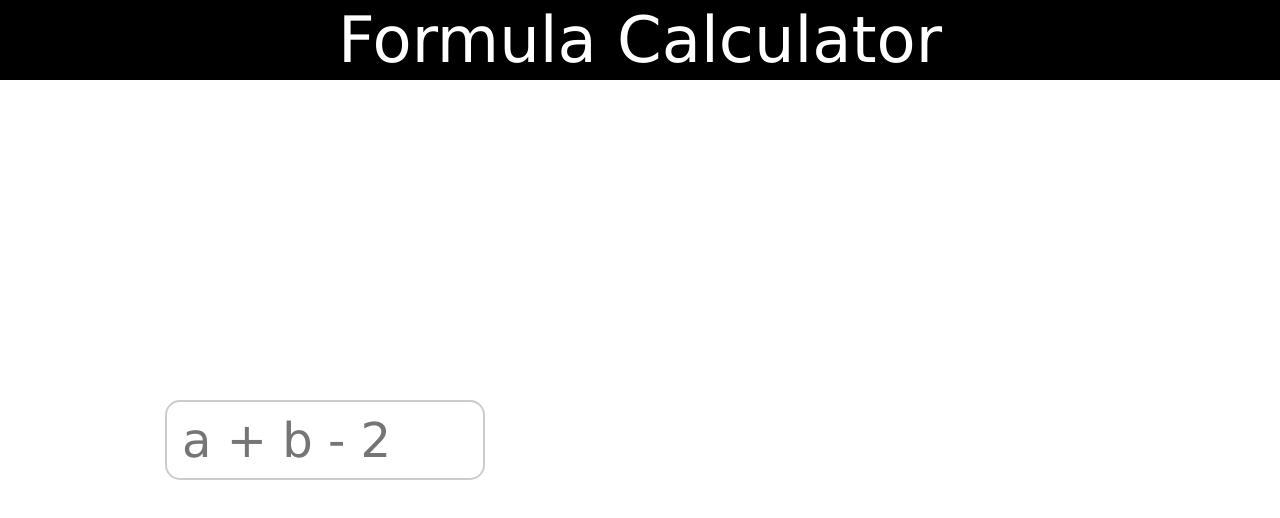
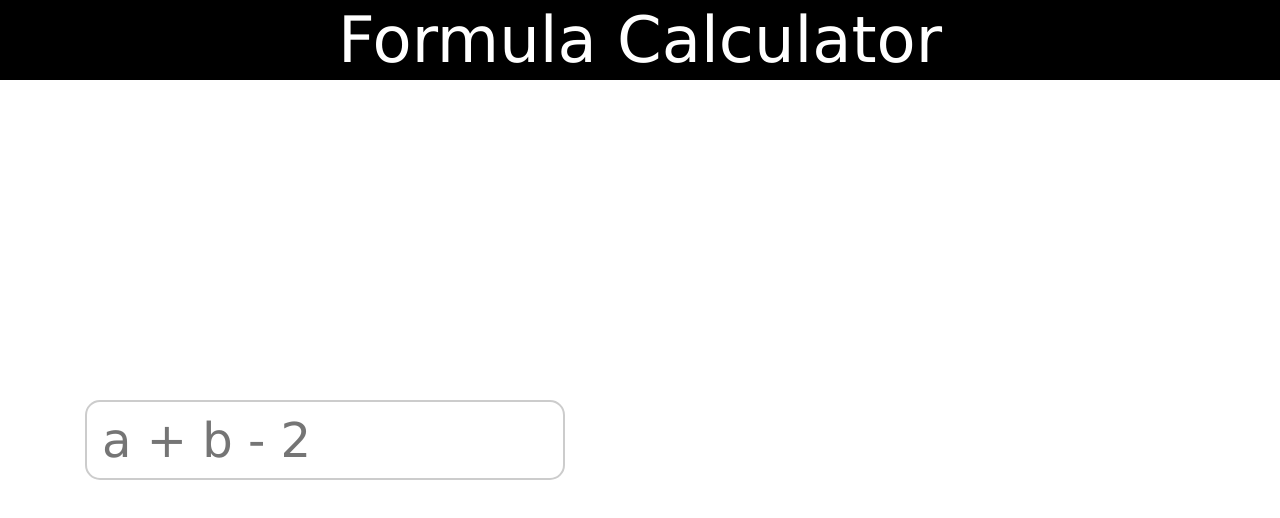
Before and after one commit to Rohit2099/calculator-with-latex, a React (Create React App) app: page / in a window 1280 px wide. Shown: the top 518 px of the page. Built offline with nearby package versions, Linux system fonts and the light colour scheme.

Commit message:
adjust css

```diff
--- a/src/components/Formula/Formula.css
+++ b/src/components/Formula/Formula.css
@@ -1,5 +1,5 @@
 .formula {
-    width: 20rem;
+    width: 30rem;
     height: 5rem;
     padding: 15px;
     font-size: 3rem;
```
